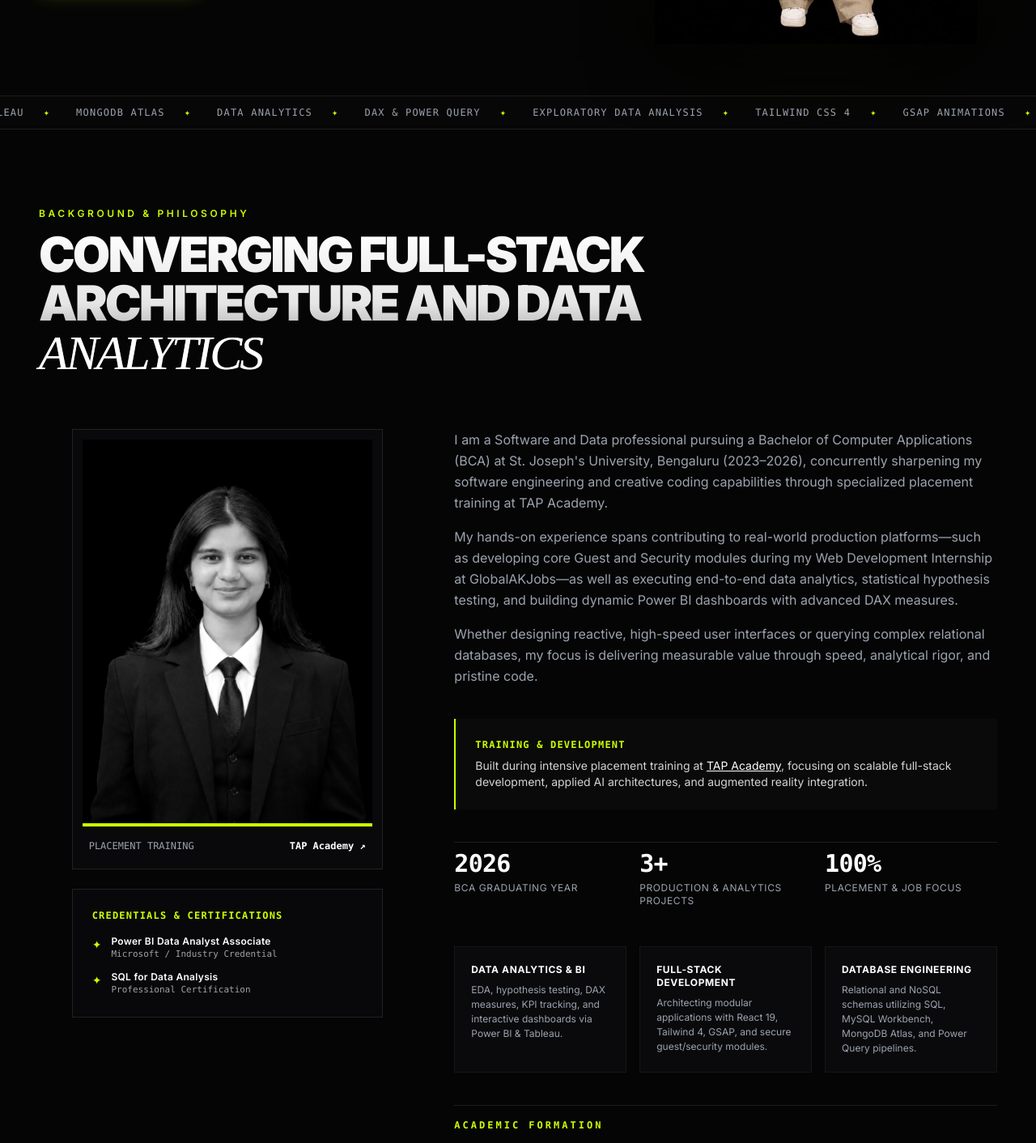
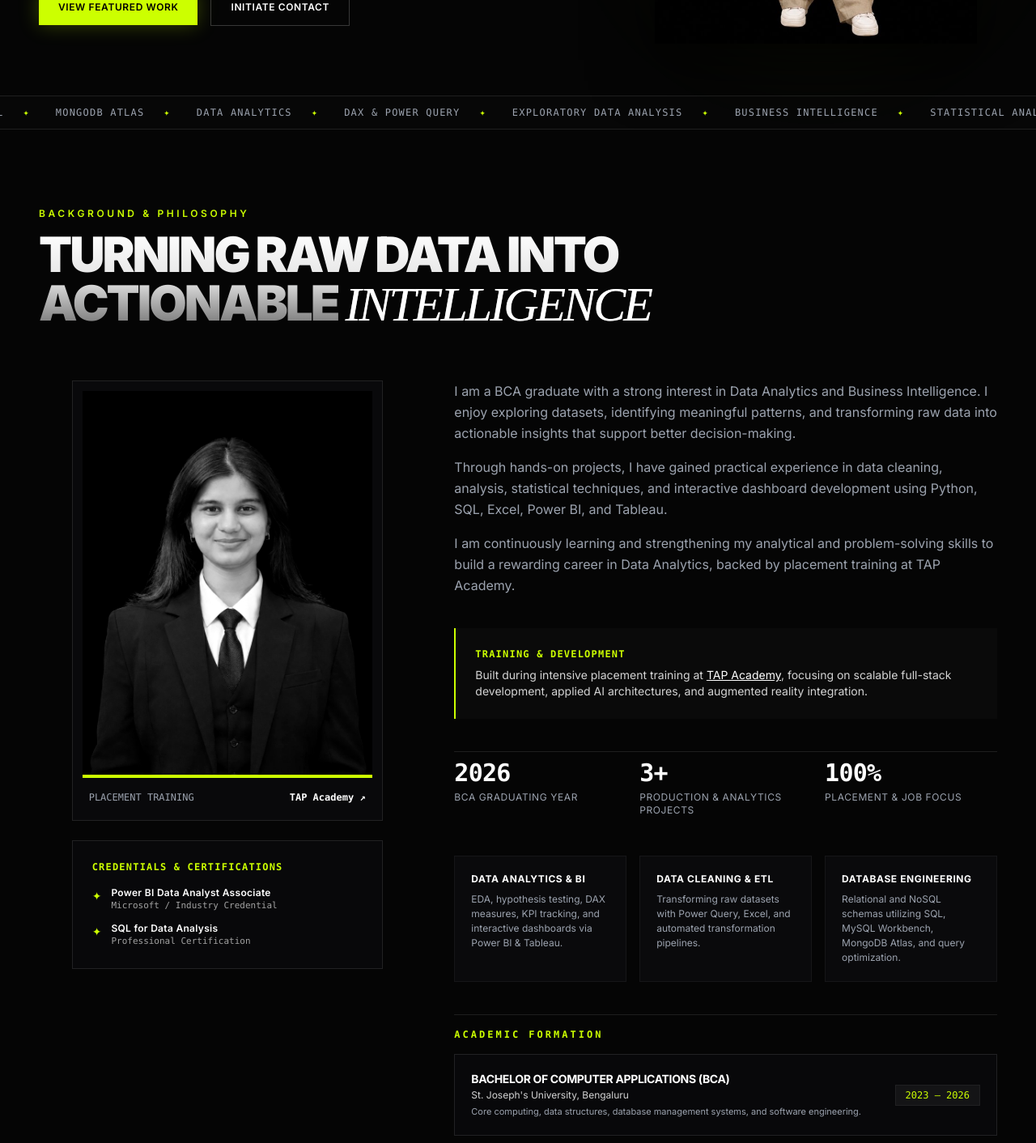
Before and after one commit to jyotimishra3113-jpg/Portfolio, a React (Vite) app: page / in a window 1280 px wide. Shown: the part 680-2092 px from the top of the page at 81% size. Built offline with nearby package versions, Linux system fonts and the light colour scheme; a web font is replaced by a local one.

Commit message:
Update profile to Data Analytics & Business Intelligence with new bio

```diff
--- a/index.html
+++ b/index.html
@@ -5,8 +5,8 @@
     <meta name="viewport" content="width=device-width, initial-scale=1.0" />
     <meta name="theme-color" content="#050505" />
     <meta name="keywords" content="TAP Academy, TAP Academy student, TAP Academy placement training, augmented reality" />
-    <meta name="description" content="Software and Data professional with hands-on experience in full-stack engineering, Python, SQL, and data analytics. Trained at TAP Academy." />
-    <title>Jyoti Mishra — Software &amp; Data Professional</title>
+    <meta name="description" content="Data Analytics and Business Intelligence portfolio of Jyoti Mishra. BCA graduate skilled in Python, SQL, Excel, Power BI, and Tableau." />
+    <title>Jyoti Mishra — Data Analytics &amp; Business Intelligence</title>
     <link rel="icon" type="image/svg+xml" href="/favicon.svg" />
     <link rel="preconnect" href="https://fonts.googleapis.com" />
     <link rel="preconnect" href="https://fonts.gstatic.com" crossorigin />
--- a/src/components/Hero.jsx
+++ b/src/components/Hero.jsx
@@ -85,7 +85,7 @@ export default function Hero() {
               <span className="font-['Playfair_Display'] italic font-normal text-white">
                 Data
               </span>{' '}
-              Analytics &amp; Software Engineering
+              Analytics &amp; Business Intelligence
             </p>
           </div>
 
--- a/src/data/portfolioData.js
+++ b/src/data/portfolioData.js
@@ -6,13 +6,13 @@ export const academy = {
 
 export const personalInfo = {
   name: "Jyoti Mishra",
-  headline: "SOFTWARE & DATA PROFESSIONAL",
-  title: "Data Analytics & Full-Stack Development",
+  headline: "DATA ANALYTICS & BUSINESS INTELLIGENCE",
+  title: "Data Analytics & Business Intelligence",
   location: "Bengaluru, India",
   email: "jyotimishra3113@gmail.com",
   phone: "7676320307",
   availability: "Available for Full-time Roles & Internships",
-  bio: "Software and Data professional with hands-on experience in full-stack engineering and data analytics. BCA candidate at St. Joseph's University, trained in full-stack web technologies, AI, and augmented reality at TAP Academy. Skilled in Python, SQL, MongoDB Atlas, Power BI, and Tableau to engineer technical solutions and deliver data-driven insights.",
+  bio: "I am a BCA graduate with a strong interest in Data Analytics and Business Intelligence. I enjoy exploring datasets, identifying meaningful patterns, and transforming raw data into actionable insights that support better decision-making. Through hands-on projects, I have gained practical experience in data cleaning, analysis, statistical techniques, and interactive dashboard development using Python, SQL, Excel, Power BI, and Tableau. I am continuously learning and strengthening my analytical and problem-solving skills to build a career in Data Analytics.",
   resumeUrl: "#",
 }
 
@@ -27,30 +27,30 @@ export const navLinks = [
 export const skillsTicker = [
   "Python",
   "SQL",
-  "React 19",
   "Power BI",
   "Tableau",
+  "Excel",
   "MongoDB Atlas",
   "Data Analytics",
   "DAX & Power Query",
   "Exploratory Data Analysis",
-  "Tailwind CSS 4",
-  "GSAP Animations",
+  "Business Intelligence",
+  "Statistical Analysis",
   "MySQL Workbench",
   "Hypothesis Testing",
-  "Full-Stack Development",
+  "Data Cleaning",
   "Augmented Reality",
   "TAP Academy Trained",
 ]
 
 export const aboutData = {
   eyebrow: "BACKGROUND & PHILOSOPHY",
-  heading: "CONVERGING FULL-STACK ARCHITECTURE AND DATA",
-  accentWord: "Analytics",
+  heading: "TURNING RAW DATA INTO ACTIONABLE",
+  accentWord: "Intelligence",
   paragraphs: [
-    "I am a Software and Data professional pursuing a Bachelor of Computer Applications (BCA) at St. Joseph's University, Bengaluru (2023–2026), concurrently sharpening my software engineering and creative coding capabilities through specialized placement training at TAP Academy.",
-    "My hands-on experience spans contributing to real-world production platforms—such as developing core Guest and Security modules during my Web Development Internship at GlobalAKJobs—as well as executing end-to-end data analytics, statistical hypothesis testing, and building dynamic Power BI dashboards with advanced DAX measures.",
-    "Whether designing reactive, high-speed user interfaces or querying complex relational databases, my focus is delivering measurable value through speed, analytical rigor, and pristine code.",
+    "I am a BCA graduate with a strong interest in Data Analytics and Business Intelligence. I enjoy exploring datasets, identifying meaningful patterns, and transforming raw data into actionable insights that support better decision-making.",
+    "Through hands-on projects, I have gained practical experience in data cleaning, analysis, statistical techniques, and interactive dashboard development using Python, SQL, Excel, Power BI, and Tableau.",
+    "I am continuously learning and strengthening my analytical and problem-solving skills to build a rewarding career in Data Analytics, backed by placement training at TAP Academy.",
   ],
   stats: [
     { value: "2026", label: "BCA Graduating Year" },
@@ -63,12 +63,12 @@ export const aboutData = {
       desc: "EDA, hypothesis testing, DAX measures, KPI tracking, and interactive dashboards via Power BI & Tableau.",
     },
     {
-      title: "Full-Stack Development",
-      desc: "Architecting modular applications with React 19, Tailwind 4, GSAP, and secure guest/security modules.",
+      title: "Data Cleaning & ETL",
+      desc: "Transforming raw datasets with Power Query, Excel, and automated transformation pipelines.",
     },
     {
       title: "Database Engineering",
-      desc: "Relational and NoSQL schemas utilizing SQL, MySQL Workbench, MongoDB Atlas, and Power Query pipelines.",
+      desc: "Relational and NoSQL schemas utilizing SQL, MySQL Workbench, MongoDB Atlas, and query optimization.",
     },
   ],
   education: [
@@ -189,7 +189,7 @@ export const contactData = {
   eyebrow: "GET IN TOUCH",
   heading: "READY TO CONTRIBUTE VALUE TO YOUR TEAM",
   accentWord: "Immediately",
-  description: "Actively seeking opportunities in Full-Stack Web Development, Data Analytics, and Software Engineering. Open for discussions, internships, and full-time technical positions in Bengaluru or remote.",
+  description: "Actively seeking opportunities in Data Analytics, Business Intelligence, and Data Analyst roles. Open for discussions, internships, and full-time technical positions in Bengaluru or remote.",
   email: "jyotimishra3113@gmail.com",
   phone: "7676320307",
   location: "Bengaluru, Karnataka, India",
@@ -207,7 +207,7 @@ export const contactData = {
 }
 
 export const footerData = {
-  tagline: "Software & Data Professional • St. Joseph's University • TAP Academy",
+  tagline: "Data Analytics & Business Intelligence • St. Joseph's University • TAP Academy",
   credit: "Trained at TAP Academy",
   creditUrl: "https://thetapacademy.com/",
 }
```
